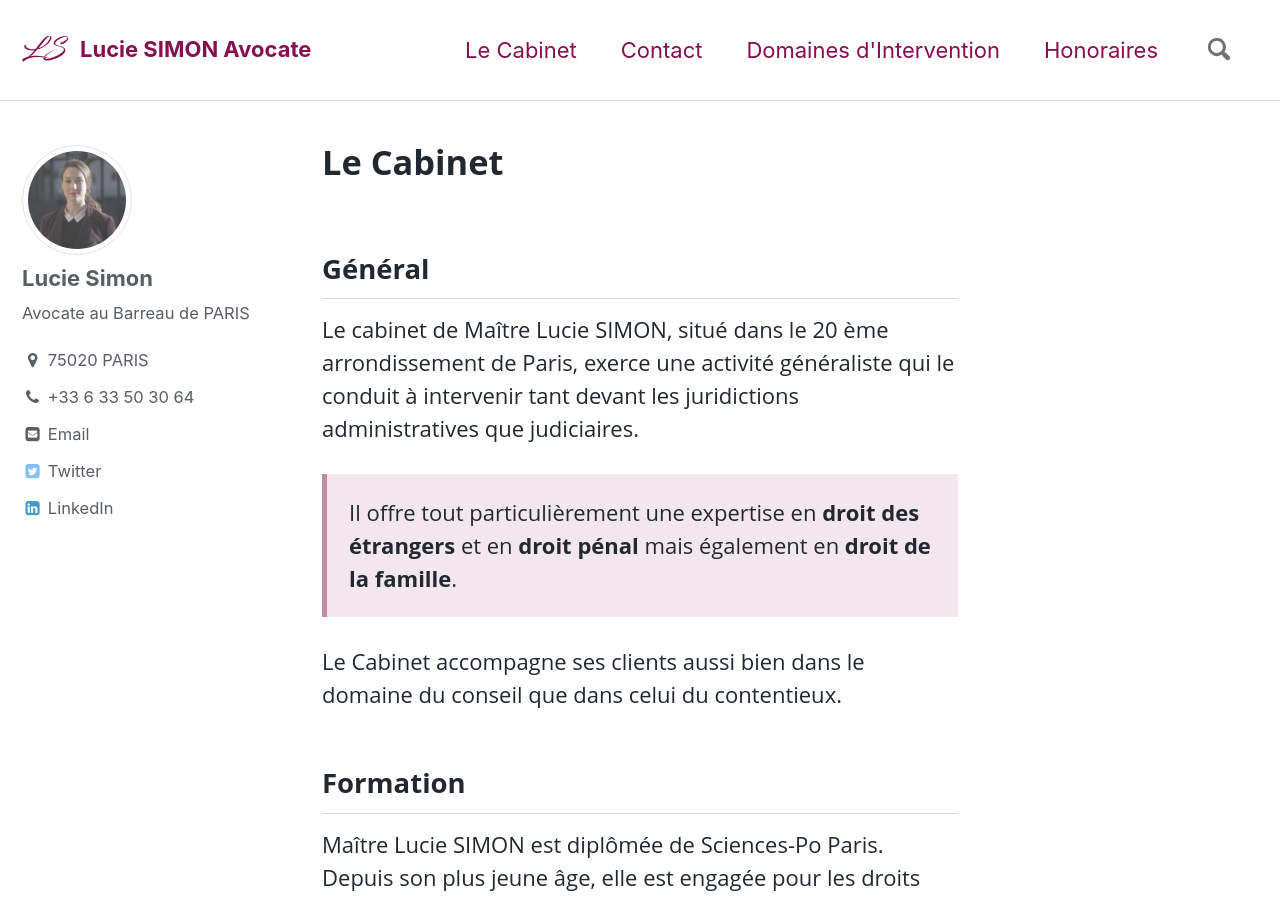
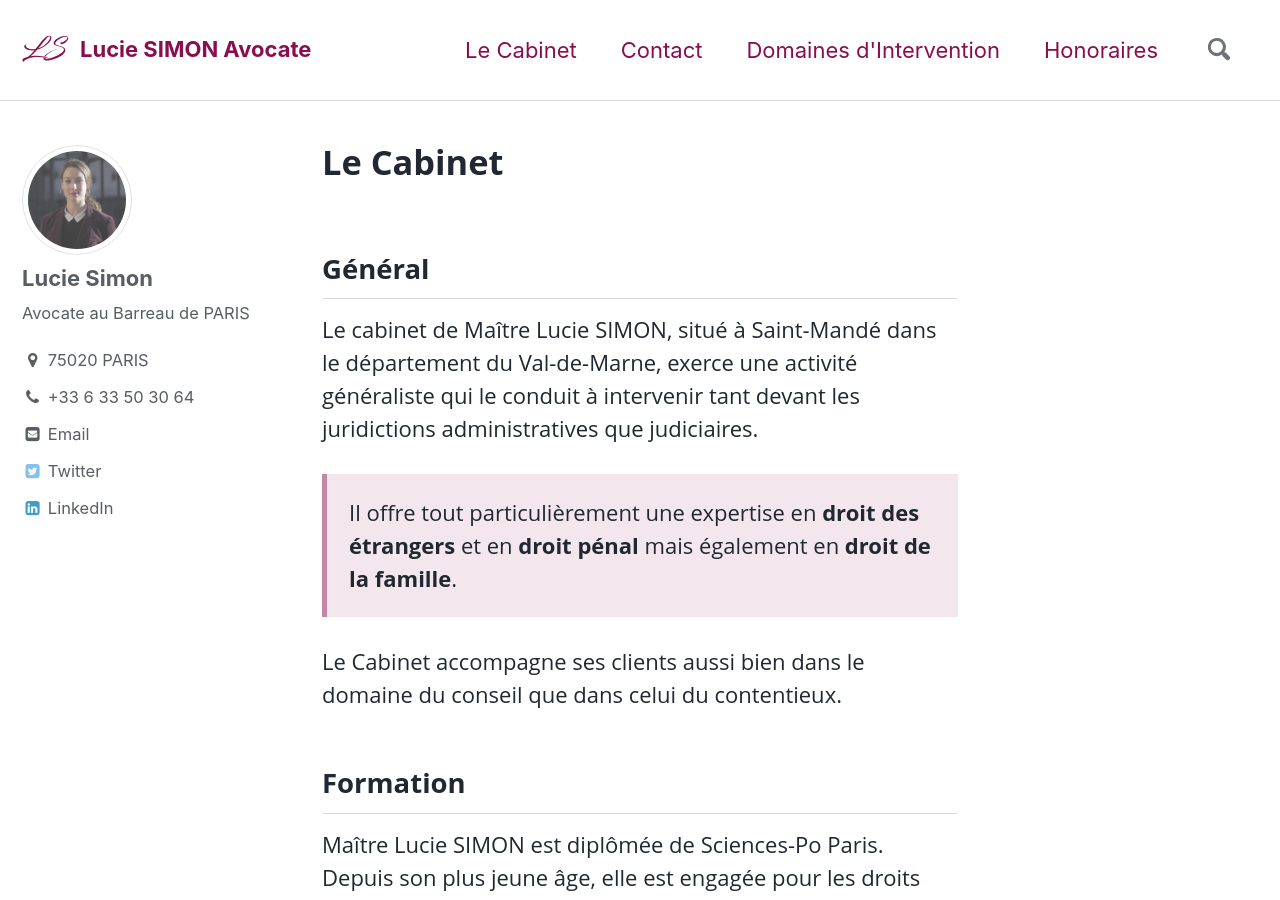
Before and after one commit to luciesimonavocate/luciesimonavocate.github.io, a Jekyll site: the page built from _pages/about.md, in a window 1280 px wide and 900 px high. Built offline with Jekyll 4.4.1, drawn with Linux system fonts in a browser that asks for light colours.

Commit message:
Update Address

```diff
--- a/_pages/about.md
+++ b/_pages/about.md
@@ -1,13 +1,13 @@
 ---
 title: "Le Cabinet"
-excerpt: "Le cabinet de Maître Lucie SIMON, situé dans le 20ème arrondissement de Paris, vous accueille pour vous conseiller dans vos démarches administratives et vous représenter dans vos procédures judiciaires."
+excerpt: "Le cabinet de Maître Lucie SIMON, situé à Saint-Mandé dans le département du Val-de-Marne, vous accueille pour vous conseiller dans vos démarches administratives et vous représenter dans vos procédures judiciaires."
 sitemap: true
 permalink: /about/
 ---
 
 ## Général
 
-Le cabinet de Maître Lucie SIMON, situé dans le 20 ème arrondissement de Paris, exerce une
+Le cabinet de Maître Lucie SIMON, situé à Saint-Mandé dans le département du Val-de-Marne, exerce une
 activité généraliste qui le conduit à intervenir tant devant les juridictions administratives
 que judiciaires.
 
```
